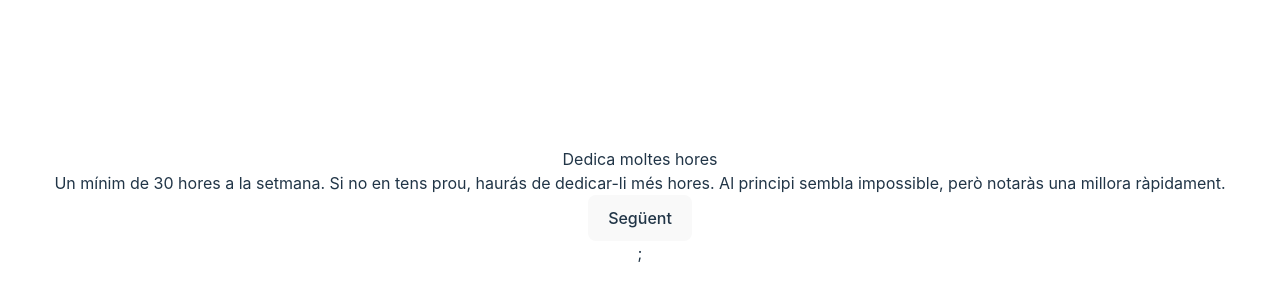
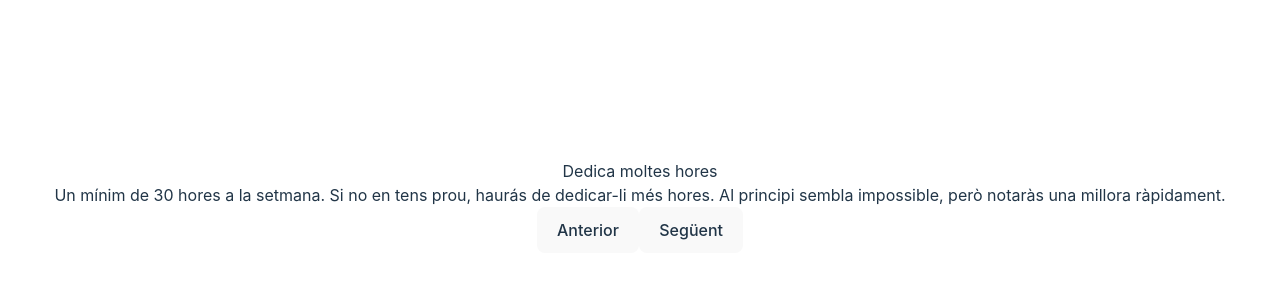
Before and after one commit to Naomigarcia99/React-cards, a React (Vite) app: page / in a window 1280 px wide. Shown: the part 194-494 px from the top of the page. Built offline with nearby package versions, Linux system fonts and the light colour scheme.

Commit message:
Add lastStep function and button

```diff
--- a/src/App.jsx
+++ b/src/App.jsx
@@ -30,12 +30,21 @@ export default function App() {
   const [step, setStep] = useState(0);
 
   function nextStep() {
-    setStep((prev) => prev + 1);
+    setStep((prev) => Math.min(prev + 1, tutorialData.length - 1));
+  }
+
+  function lastStep() {
+    setStep((prev) => Math.max(prev - 1, 0));
   }
 
   return (
     <>
-      <Card step={step} tutorialData={tutorialData} nextStep={nextStep} />;
+      <Card
+        step={step}
+        tutorialData={tutorialData}
+        nextStep={nextStep}
+        lastStep={lastStep}
+      />
     </>
   );
 }
--- a/src/Card.jsx
+++ b/src/Card.jsx
@@ -1,12 +1,15 @@
 import { useState } from "react";
 
-export function Card({step, tutorialData, nextStep}) {
+export function Card({step, tutorialData, nextStep, lastStep}) {
   const currentData = tutorialData[step];
 
   return (
     <div className="card">
       <h2>{currentData.title}</h2>
       <p>{currentData.description}</p>
+      <button onClick={lastStep} className="btn">
+        Anterior
+      </button>
       <button onClick={nextStep} className="btn">
         Següent
       </button>
```
